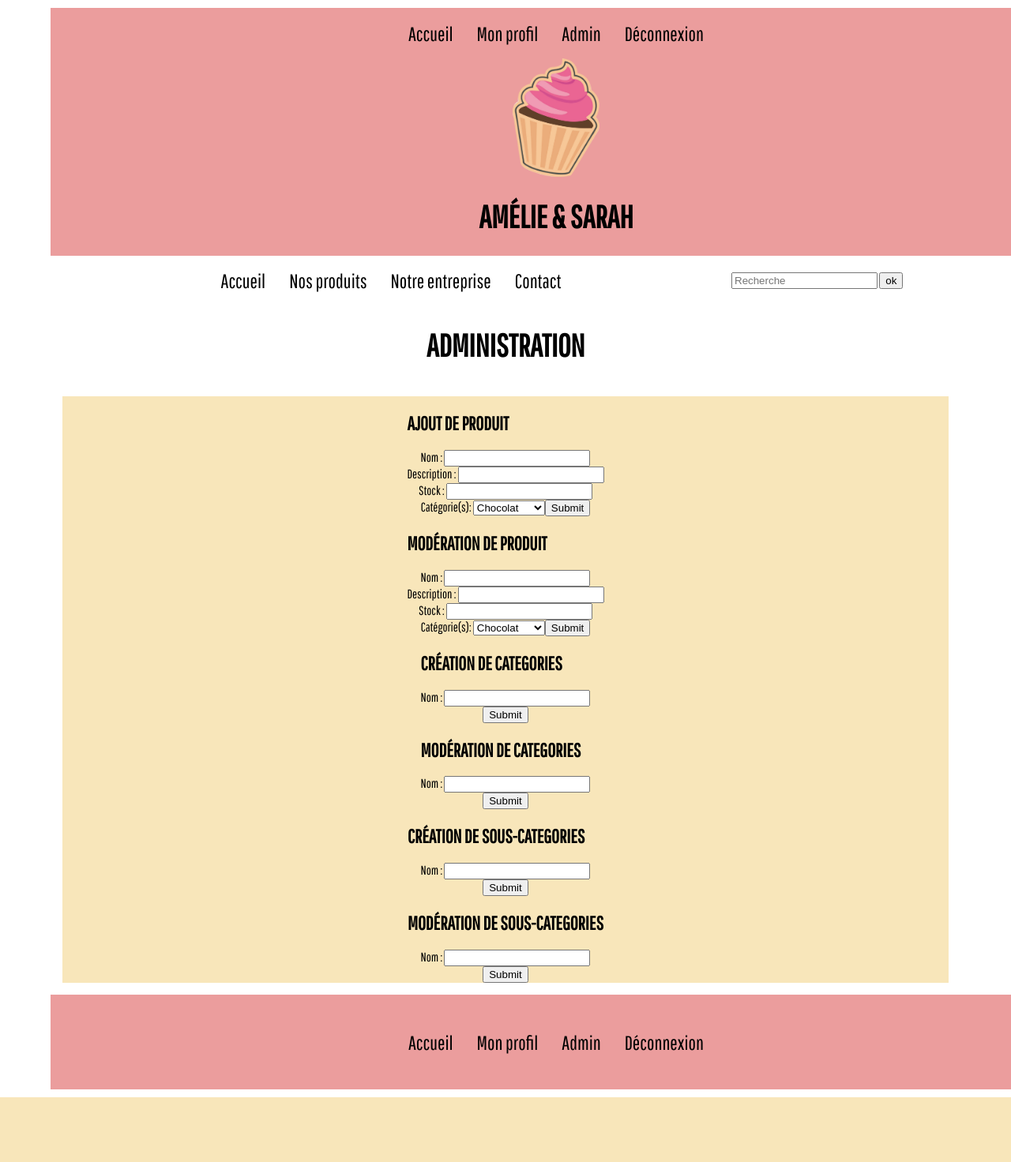
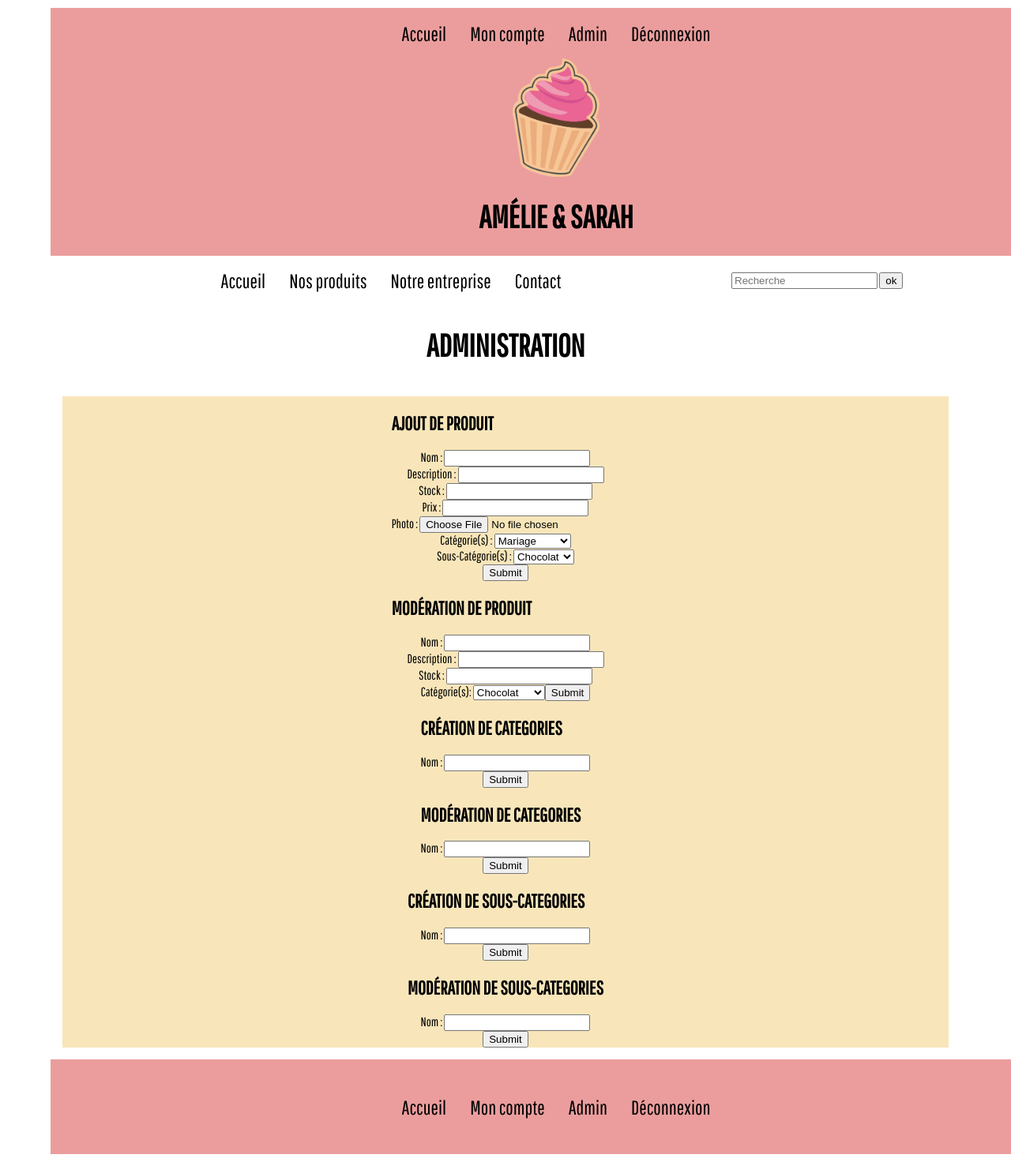
Before and after one commit to amelie-chardon/boutique, a PHP site: page /admin.php in a window 1280 px wide; the page is wider, and only the part inside the window is pictured. Shown: that part at 79% size. Before the commit the page ends 1390 px from the top of that part, so only its background shows below. Run offline with PHP 8.4, Linux system fonts and the light colour scheme; the visitor is signed in with stand-in values (Sample User, id 1).

Commit message:
ajout laisser-avis.php modif voir-commande.php
--
class/bdd.php : ajout "info_produits"
class/user.php : ajout "avis_produits"

```diff
--- a/admin.php
+++ b/admin.php
@@ -41,6 +41,7 @@ if(!isset($_SESSION['perm'])){
 
             <?php require 'include/header.php'?>
 
+
                 <h1>Administration</h1>
 
                     <section class="panneau">
@@ -55,30 +56,102 @@ if(!isset($_SESSION['perm'])){
                     <label>Description :</label>
                     <input type="text" name="description"/><br>
                     <label>Stock : </label>
-                    <input type="text" name="text" required/><br>
-                    <label>Catégorie(s):</label>
-                    <select name="select_cat" required>
-                <optgroup label="Mariage" value="mariage">
-                    <option value="choco" name="choco">Chocolat</option>
-                    <option value="fruit" name="fruit">Fruit</option>
-                    <option value="les_deux" name="les_deux">Les deux</option><br>
-                </optgroup>
-                <optgroup label="Anniversaire" value="anniv">
-                    <option value="choco" name="choco">Chocolat</option>
-                    <option value="fruit" name="fruit">Fruit</option>
-                    <option value="les_deux" name="les_deux">Les deux</option><br>
-                </optgroup>
-                <optgroup label="Autre" value="autre">
-                    <option value="choco" name="choco">Chocolat</option>
-                    <option value="fruit" name="fruit">Fruit</option>
-                    <option value="les_deux" name="les_deux">Les deux</option><br>
-                </optgroup>
-                    <input type="submit" name="send"/>
-                    </form>
-
-                        </article>
+                    <input type="text" name="stock" required/><br>
+                    <label>Prix : </label>
+                    <input type="text" name="prix" required/><br>
 
 
+
+                    <label>Photo :</label>
+                    <input type="file" name="img"/></br>
+                    <label>Catégorie(s) : </label>
+                    <select name="categorie" required>
+                <option value="mariage" name="mariage">Mariage</option>
+                <option value="anniv" name="anniv">Anniversaire</option>
+                <option value="autre" name="autre">Autre</option>
+                    </select></br>
+                    <label>Sous-Catégorie(s) : </label>
+                    <select name="sous_categorie" required>
+                <option value="Chocolat" name="ch">Chocolat</option>
+                <option value="Fruit" name="fr">Fruit</option>
+                <option value="Les_deux" name="les_2">Les deux</option>
+                    </select></br>
+
+
+
+
+                    <input type="submit" name="send_add_produit"/>
+
+
+
+                       <?php if(isset($_POST['send_add_produit'])){
+        $nom= $_POST['nom'];
+        $description=$_POST['description'];
+        $stock=$_POST['stock'];
+        $prix=$_POST['prix'];
+        $img=$_POST['img'];
+        $categorie=$_POST['categorie'];
+        $sous_categorie=$_POST['sous_categorie'];
+
+
+    if($nom != NULL && $description  != NULL && $stock != NULL &&
+     $prix != NULL && $img != NULL && $categorie != NULL && $sous_categorie != NULL)
+    {
+
+        if(isset($_FILES['img']) AND !empty($_FILES['img']['name']))
+        {
+            $tailleMax = 3145728;
+            $extensionsValides = array('png','jpg');
+            if($_FILES['img']['size'] <= $tailleMax)
+             {
+               $extensionUpload = strtolower(substr(strrchr($_FILES['img']['name'], '.'), 1));
+
+               if(in_array($extensionUpload, $extensionsValides))
+               {
+
+                  $chemin = "img/produit/".$name.".".$extensionUpload;
+                  $resultat = move_uploaded_file($_FILES['img']['tmp_name'], $chemin);
+
+                  if($resultat) {
+                    $connect = mysqli_connect("localhost", "root", "", "boutique");
+                    $requete = "INSERT INTO `produits` (`id`, `nom`, `description`, `prix`, `stock`, `image`, `categorie`, `sous_categorie`) VALUES (NULL,'$nom', '$description', '$prix', '$stock','$img','$categorie','$sous_categorie')";
+                    var_dump($requete);
+                    $query = mysqli_query($connect,$requete);
+
+                   echo "ok";
+                    }
+               else {
+                     echo  "Erreur durant l'importation de votre photo de profil";
+                  }
+               }
+                else
+               {
+                  echo "Votre photo de profil doit être au format jpg, jpeg, gif ou png";
+               }
+            }
+            else
+            {
+               echo "Votre photo de profil ne doit pas dépasser 3Mo";
+            }
+         }
+
+     else
+     {
+
+        echo "empty";
+     }
+
+        }
+
+
+
+}
+
+
+
+?>
+</form>
+</article>
                         <article>
 
                         <h2>Modération de produit</h2>
--- a/class/bdd.php
+++ b/class/bdd.php
@@ -45,6 +45,15 @@ public function connect()
         }
     }
 
+    public function info_produits($id_produits){
+    $this->connect();
+    $result=$this->execute("SELECT nom, image FROM produits WHERE id=$id_produits");
+    $nom=$result[0][0];
+    $image=$result[0][1];
+
+    return ["nom"=>$nom,"image"=>$image];
+}
+
 }
 
 ?>
--- a/class/user.php
+++ b/class/user.php
@@ -185,13 +185,15 @@ public function profil($confmdp,$login = "",$mail= "",$mdp = ""){
         {
         ?>
             <table class="actions">
-                <tbody>
+                <thead>
                     <tr>
                         <th>Date d'achat</th>
                         <th>Montant</th>
                         <th>Panier</th>
                         <th></th>
                     </tr>
+                </thead>
+                <tbody>
         <?php
        foreach($fetch as list($id,$date_achat,$prix))
        {
@@ -201,7 +203,6 @@ public function profil($confmdp,$login = "",$mail= "",$mdp = ""){
                         <td><?php echo $date_achat; ?></td>
                         <td><?php echo $prix; ?>€</td>
                         <td><form class="formulaire" method="get" action="voir-commande.php" id="panier"><button type="submit" id="submit" name="id_achats" value="<?php echo $id; ?>">Voir ma commande</button></form></td>
-                        <td><form class="formulaire" method="get" action="" id="comment"><button type="submit" id="submit" name="achats" value="<?php echo $id; ?>">Laisser un avis</button></form></td>
                     </tr>
        <?php
        }
@@ -220,7 +221,7 @@ public function profil($confmdp,$login = "",$mail= "",$mdp = ""){
 
         ?>
             <table class="actions">
-                <tbody>
+                <thead>
                     <tr>
                         <th>Nom</th>
                         <th>Prix à l'unité</th>
@@ -228,6 +229,8 @@ public function profil($confmdp,$login = "",$mail= "",$mdp = ""){
                         <th>Total</th>
                         <th></th>
                     </tr>
+                </thead>
+                <tbody>
         <?php
        foreach($fetch as list($id_produit,$nom,$quantite,$prix_u,$image,$prix_total))
        {
@@ -237,16 +240,45 @@ public function profil($confmdp,$login = "",$mail= "",$mdp = ""){
                         <td><?php echo $prix_u; ?>€</td>
                         <td><?php echo $quantite ?></td>
                         <td><?php echo $prix_u*$quantite; ?>€</td>
-                        <td><form class="formulaire" method="get" action="" id="comment"><button type="submit" id="submit" name="id_produit" value="<?php echo $id_produit ; ?>">Laisser un avis</button></form></td>
+                        <td><form class="formulaire" method="get" action="laisser-avis" id="comment"><button type="submit" id="submit" name="id_produits" value="<?php echo $id_produit ; ?>">Laisser un avis</button></form></td>
                     </tr>
             <?php
        }
             ?>
+                    <tr>
+                        <td class="prix_tot" colspan="3">Montant total :</td>
+                        <td class="prix_tot"><?php echo $fetch[0][5]; ?>€</td>
+                        <td></td>
+                    </tr>
                 </tbody>
             </table>
     <?php
     }
 
+    public function avis_produits($commentaire,$note){
+        $id_produits=$_GET["id_produits"];
+        $id_utilisateurs=$this->id;
+        if($commentaire!=NULL && $note!=NULL)
+        {
+            $this->connect();
+            $requete=$this->execute("INSERT INTO avis (id_produits, id_utilisateurs, note, commentaire) VALUES (\"$id_produits\",\"$id_utilisateurs\",\"$note\",\"$commentaire\")");
+            if($requete==true)
+            {
+                return "ok";
+            }
+            else
+            {
+                return false;
+            }
+        }
+        else
+        {
+            return "empty";
+        }
+        ?>
+
+        <?php
+    }
 
 //Fonctions GET
 
--- a/include/nav.php
+++ b/include/nav.php
@@ -9,7 +9,7 @@ if (isset($_SESSION['login']))
 <nav>
     <ul>
         <li><a href="index.php">Accueil</a></li>
-        <li><a href="profil.php">Mon profil</a></li>
+        <li><a href="profil.php">Mon compte</a></li>
 
         <?php
         if(isset($_SESSION['perm'])){
--- a/profil.php
+++ b/profil.php
@@ -29,7 +29,7 @@ if($_SESSION['user']->isConnected() != true){
 
 
 <section class="panneau">
-<h1> Mon profil </h1>
+<h1> Mon compte </h1>
 
     <section class="bloc">
         <h2>Mes Informations</h2>
--- a/style.css
+++ b/style.css
@@ -53,6 +53,11 @@ form
 {
     text-align: center;
     margin:0;
+}
+
+button
+{
+    margin:5px;
 }
 
 
@@ -228,7 +233,7 @@ footer li a:hover
     align-content:center;
     justify-items:center;
     max-width: 20vw;
-    font-size: 15px;
+    font-size: 20px;
     text-shadow: 4px 4px 12px rgba(253, 255, 147, 0.795);
 }
 
@@ -239,9 +244,8 @@ footer li a:hover
     align-items:center;
     align-content:center;
     justify-items:center;
-    font-size: 15px;
+    font-size: 20px;
     max-width: 20vw;
-
     color: rgb(22, 22, 22);
     text-shadow: 4px 4px 12px rgba(253, 255, 147, 0.795);
 }
@@ -279,21 +283,32 @@ footer li a:hover
 
 /*TABLEAUX*/
 
-table {
+table
+{
     border-collapse: collapse;
     vertical-align: center;
-  }
+    margin:15px;
+}
 
-  th, td {
-    border: 1px solid black;
-  }
+th
+{
+    font-size: x-large;
+    padding:10px;
+}
 
-  th, td {
-    padding: 15px;
+
+th, td
+{
+    /*border: 1px solid black;*/
+}
+
+td {
+    padding: 5px;
     text-align: center;
-  }
+}
 
- .actions th:last-child, .actions td:last-child {
+ .actions th:last-child, .actions td:last-child
+ {
     border: none;
   }
 
@@ -301,3 +316,36 @@ table {
   {
       margin:auto;
   }
+
+  .actions tr:last-child
+  {
+    border: none;
+  }
+
+  .prix_tot
+  {
+      font-weight: bold;
+      font-size: x-large;
+  }
+
+  /*AVIS*/
+
+.note_echelle
+{
+    display: flex;
+    flex-direction: row;
+    justify-content: center;
+    align-items: center;
+    margin:5px;
+}
+
+.note_echelle input[type="radio"]
+{
+    margin-right:15px;
+}
+
+input[type="textarea"]
+{
+    height:100px;
+    width: max-content;
+}
--- a/voir-commande.php
+++ b/voir-commande.php
@@ -16,7 +16,7 @@ if($_SESSION['user']->isConnected() != true){
 <html>
 
 <head>
-        <title>Votre commande</title>
+        <title>Ma commande </title>
         <link rel="stylesheet" href="style.css">
         <link href="https://fonts.googleapis.com/css?family=Pathway+Gothic+One&display=swap" rel="stylesheet">
         <meta charset="UTF-8">
@@ -29,9 +29,11 @@ if($_SESSION['user']->isConnected() != true){
 
 
 <section class="panneau">
-<h1> Votre commande </h1>
+<h1> Ma commande n°<?php echo $_GET["id_achats"]?></h1>
 
 <?php $_SESSION["user"]->mon_panier_achats();?>
+
+<a href="profil.php"><button type="submit">Retour</button></a>
 
 </section>
 
```
Also changed, not shown: laisser-avis.php (added, +98 -0 lines).
